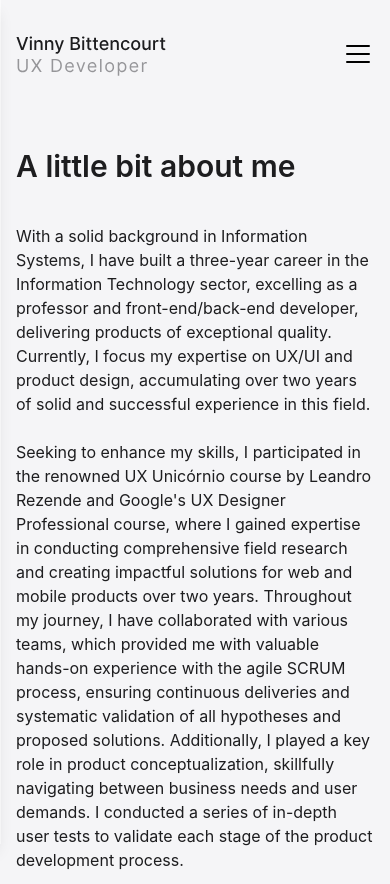
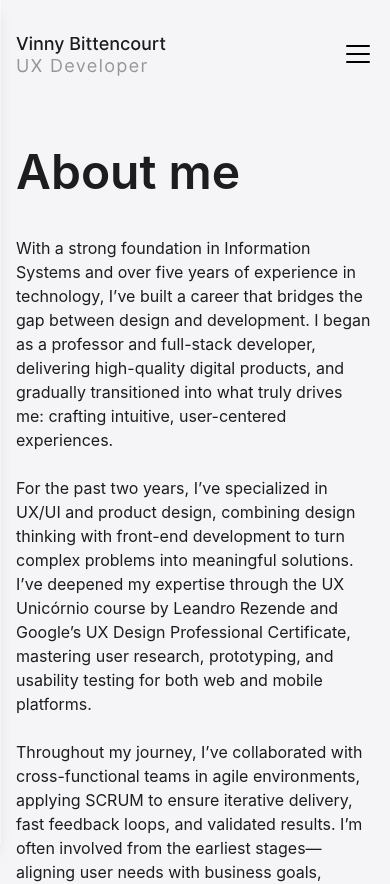
Before and after one commit to VinnyBittencourt/portfolio, a React (Vite) app in the folder portfolio/: page /portfolio/about in a window 390 px wide. Shown: the top 884 px of the page. Built offline with nearby package versions, Linux system fonts and the light colour scheme.

Commit message:
About me improvements + Mobile Improvements overall

```diff
--- a/portfolio/src/pages/About/index.tsx
+++ b/portfolio/src/pages/About/index.tsx
@@ -8,38 +8,42 @@ export function About() {
             <Header />
             <div className="flex-grow">
                 {/* Hero Section */}
-                <section className="flex flex-col-reverse md:flex-row items-center justify-between gap-6 mt-4 sm:mt-12 mb-24 mx-auto w-full px-4 sm:px-8 2xl:max-w-[1440px] lg:max-w-[1218px]">
-                    {/* Image appears first on mobile */}
-                    <img src={profile} alt="Vinny Profile" className="w-48 sm:w-48 md:w-60 lg:w-72 " />
-
+                <section className="flex flex-col md:flex-row items-start md:items-center justify-between gap-6 mt-4 sm:mt-12 mb-24 mx-auto w-full px-4 sm:px-8 2xl:max-w-[1440px] lg:max-w-[1218px]">
                     {/* Text Content */}
                     <div className="flex flex-col gap-8 max-w-[750px] mt-6 md:mt-0 md:ml-8">
-                        <h1 className="text-3xl sm:text-4xl md:text-5xl w-full text-start  font-semibold mb-2">A little bit about me</h1>
-                        <p className="text-base   text-start ">
-                            With a solid background in Information Systems, I have built a three-year career in the Information Technology sector, excelling as
-                            a professor and front-end/back-end developer, delivering products of exceptional quality. Currently, I focus my expertise on UX/UI
-                            and product design, accumulating over two years of solid and successful experience in this field.
+                        <h1 className="text-5xl w-full text-start font-semibold mb-2">About me</h1>
+                        <p className="text-base text-start ">
+                            With a strong foundation in Information Systems and over five years of experience in technology, I’ve built a
+                            career that bridges the gap between design and development. I began as a professor and full-stack developer,
+                            delivering high-quality digital products, and gradually transitioned into what truly drives me: crafting
+                            intuitive, user-centered experiences.
                             <br />
                             <br />
-                            Seeking to enhance my skills, I participated in the renowned UX Unicórnio course by Leandro Rezende and Google's UX Designer
-                            Professional course, where I gained expertise in conducting comprehensive field research and creating impactful solutions for web
-                            and mobile products over two years. Throughout my journey, I have collaborated with various teams, which provided me with valuable
-                            hands-on experience with the agile SCRUM process, ensuring continuous deliveries and systematic validation of all hypotheses and
-                            proposed solutions. Additionally, I played a key role in product conceptualization, skillfully navigating between business needs and
-                            user demands. I conducted a series of in-depth user tests to validate each stage of the product development process.
+                            For the past two years, I’ve specialized in UX/UI and product design, combining design thinking with front-end
+                            development to turn complex problems into meaningful solutions. I’ve deepened my expertise through the UX
+                            Unicórnio course by Leandro Rezende and Google’s UX Design Professional Certificate, mastering user research,
+                            prototyping, and usability testing for both web and mobile platforms.
                             <br />
                             <br />
-                            These experiences have given me a broad understanding of how to align business goals with user expectations, while continuously
-                            refining my ability to deliver user-centered design solutions. I am excited to apply this expertise and ongoing dedication to drive
-                            the success of challenging and engaging projects in the future.
+                            Throughout my journey, I’ve collaborated with cross-functional teams in agile environments, applying SCRUM to
+                            ensure iterative delivery, fast feedback loops, and validated results. I’m often involved from the earliest
+                            stages—aligning user needs with business goals, leading product conceptualization, and conducting in-depth user
+                            testing to guide decisions.
+                            <br />
+                            <br />
+                            These experiences have sharpened my ability to connect strategy, design, and technology. I'm passionate about
+                            turning insights into interfaces that not only look good, but work beautifully. I'm excited to bring this
+                            mindset to new and challenging projects—always aiming to create products that people love to use.
                         </p>
                     </div>
+                    {/* Image appears first on mobile */}
+                    <img src={profile} alt="Vinny Profile" className="w-full sm:w-48 md:w-60 lg:w-72 mt-8 lg:mt-16 " />
                 </section>
 
                 {/* Design Process Section */}
                 <section className="flex flex-col items-start justify-between mt-12 mb-24 mx-auto w-full px-4 sm:px-8 2xl:max-w-[1440px] lg:max-w-[1218px] gap-8">
                     {/* Title */}
-                    <h1 className="text-3xl sm:text-4xl md:text-5xl text-start md:text-center font-semibold mb-2">My design process</h1>
+                    <h1 className="text-5xl text-start md:text-center font-semibold mb-2">My design process</h1>
 
                     {/* Content Grid */}
                     <div className="grid grid-cols-1 md:grid-cols-2 gap-8 sm:gap-12 md:gap-24">
@@ -47,34 +51,36 @@ export function About() {
                         <div className="flex flex-col gap-4 justify-start w-full">
                             <h6 className="text-xl sm:text-2xl text-left  font-semibold mb-2">Strategy</h6>
                             <p className="text-start">
-                                <span className="font-semibold">Empathize, Define, and Ideate.</span> Before considering any solution, it is essential to
-                                understand the universe surrounding the project and its challenges. This requires conducting research, assessing the current
-                                scenario, creating personas, and analyzing potential solutions.
+                                <span className="font-semibold">Empathize, Define, and Ideate.</span> Before considering any solution, it is
+                                essential to understand the universe surrounding the project and its challenges. This requires conducting
+                                research, assessing the current scenario, creating personas, and analyzing potential solutions.
                             </p>
                         </div>
 
                         <div className="flex flex-col gap-4 justify-start">
                             <h6 className="text-xl sm:text-2xl text-start font-semibold mb-2">Prototyping</h6>
                             <p className="text-start">
-                                <span className="font-semibold">Problem Solving.</span> With a defined objective and a deeper understanding of the field, low
-                                and mid-fidelity prototypes are created and tested with the specific personas of the project to ensure an optimized user
-                                experience.
+                                <span className="font-semibold">Problem Solving.</span> With a defined objective and a deeper understanding
+                                of the field, low and mid-fidelity prototypes are created and tested with the specific personas of the
+                                project to ensure an optimized user experience.
                             </p>
                         </div>
 
                         <div className="flex flex-col gap-4 justify-start">
                             <h6 className="text-xl sm:text-2xl text-start font-semibold mb-2">Design</h6>
                             <p className="text-start">
-                                <span className="font-semibold">Designing with Art.</span> At this stage, various techniques and visual communication principles
-                                are applied to bring the prototype to life, ensuring that the user is effortlessly guided toward their goal.
+                                <span className="font-semibold">Designing with Art.</span> At this stage, various techniques and visual
+                                communication principles are applied to bring the prototype to life, ensuring that the user is effortlessly
+                                guided toward their goal.
                             </p>
                         </div>
 
                         <div className="flex flex-col gap-4 justify-start">
                             <h6 className="text-xl sm:text-2xl text-start font-semibold mb-2">Metrics</h6>
                             <p className="text-start">
-                                <span className="font-semibold">Results Analysis.</span> Finally, the use of metrics is indispensable. Applying various types of
-                                metrics is vital for analyzing the outcomes generated after the product enters the market.
+                                <span className="font-semibold">Results Analysis.</span> Finally, the use of metrics is indispensable.
+                                Applying various types of metrics is vital for analyzing the outcomes generated after the product enters the
+                                market.
                             </p>
                         </div>
                     </div>
--- a/portfolio/src/pages/Contact/index.tsx
+++ b/portfolio/src/pages/Contact/index.tsx
@@ -24,7 +24,7 @@ export function Contact() {
                                     <div className="bg-white rounded-full p-3 shadow-(--container-shadow) size-fit">
                                         <Mail className="text-(--text-dark)" size={24} />
                                     </div>
-                                    <p className="">vinisataides@gmail.com</p>
+                                    <p className="text-sm md:text-base">vinisataides@gmail.com</p>
                                 </div>
                             </a>
 
@@ -74,7 +74,7 @@ export function Contact() {
                         className="flex items-center justify-center h-full w-full bg-contain bg-no-repeat bg-center min-h-[416px] mt-12"
                         style={{ backgroundImage: `url(${backgroundContact})` }}
                     >
-                        <h4 className="text-5xl font-semibold  text-start p-8">
+                        <h4 className="text-4xl lg:text-5xl font-semibold  text-start p-8">
                             "A user interface is like a joke. If you have to explain it, it’s not that good."
                             <br /> <span className="text-lg font-light">– Martin LeBlanc</span>
                         </h4>
```
Also changed, not shown: portfolio/src/pages/Home/index.tsx (+41 -20 lines), portfolio/src/pages/Projects/index.tsx (+49 -19 lines), portfolio/src/assets/profile_pic.png.
